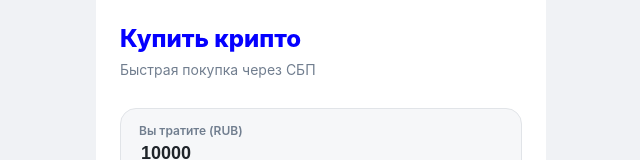
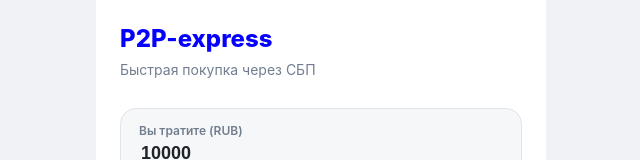
Before and after one commit to dronovinvst-wq/p2p-express, a plain HTML site: page index.html in a window 1280 px wide. Shown: the top 160 px of the page, without its empty margins (319-959 px from the left). Drawn offline with Linux system fonts and the light colour scheme; no server answers.

Commit message:
Update index.html

```diff
--- a/index.html
+++ b/index.html
@@ -127,7 +127,7 @@
 <div class="container">
 
     <div id="step-1" class="screen active">
-        <h2>Купить крипто</h2>
+        <h2>P2P-express</h2>
         <div class="subtitle">Быстрая покупка через СБП</div>
 
         <div class="input-group">
@@ -344,4 +344,5 @@
 </script>
 
 </body>
+
 </html>
```
